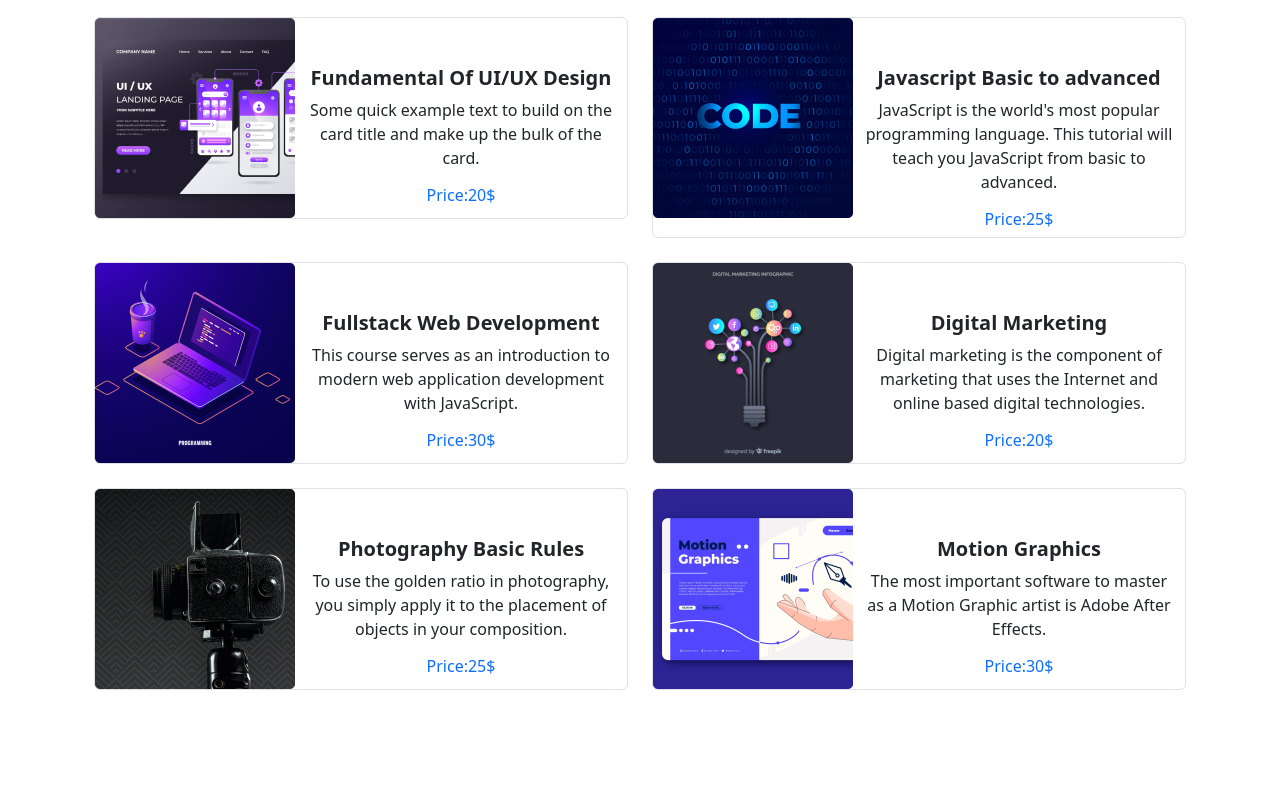
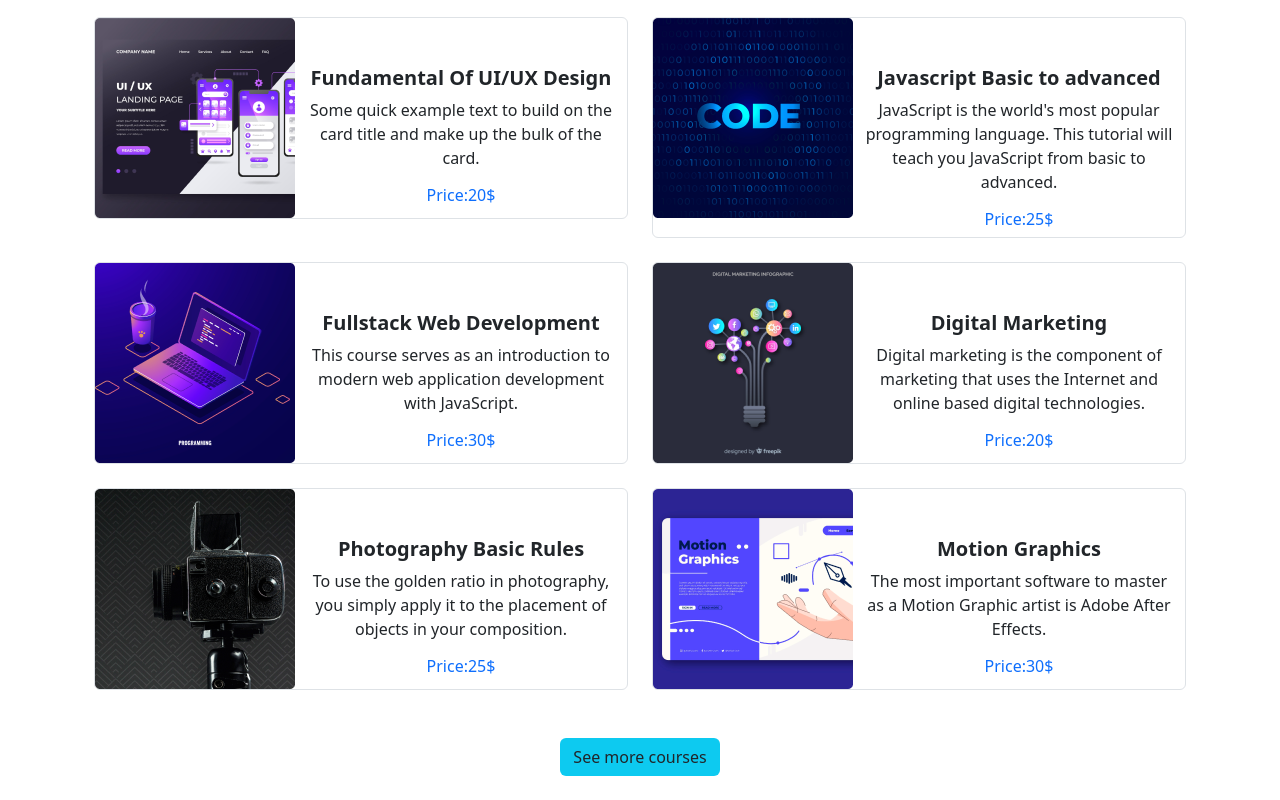
Before and after one commit to MdMizanurRahman1/edtech-website-assignment-3, a plain HTML site: page index.html in a window 1280 px wide. Shown: the part 853-1653 px from the top of the page. Before the commit the page ends 1591 px from the top, so only its background shows below. Drawn offline with nearby package versions, Linux system fonts and the light colour scheme.

Commit message:
course button added

```diff
--- a/index.html
+++ b/index.html
@@ -189,8 +189,10 @@
                 </div>
             </div>
         </div>
+        <div class="text-center">
+            <div class="btn bg-info">See more courses</div>
+        </div>
     </section>
-
 
     <!---courses area end-->
 
```
